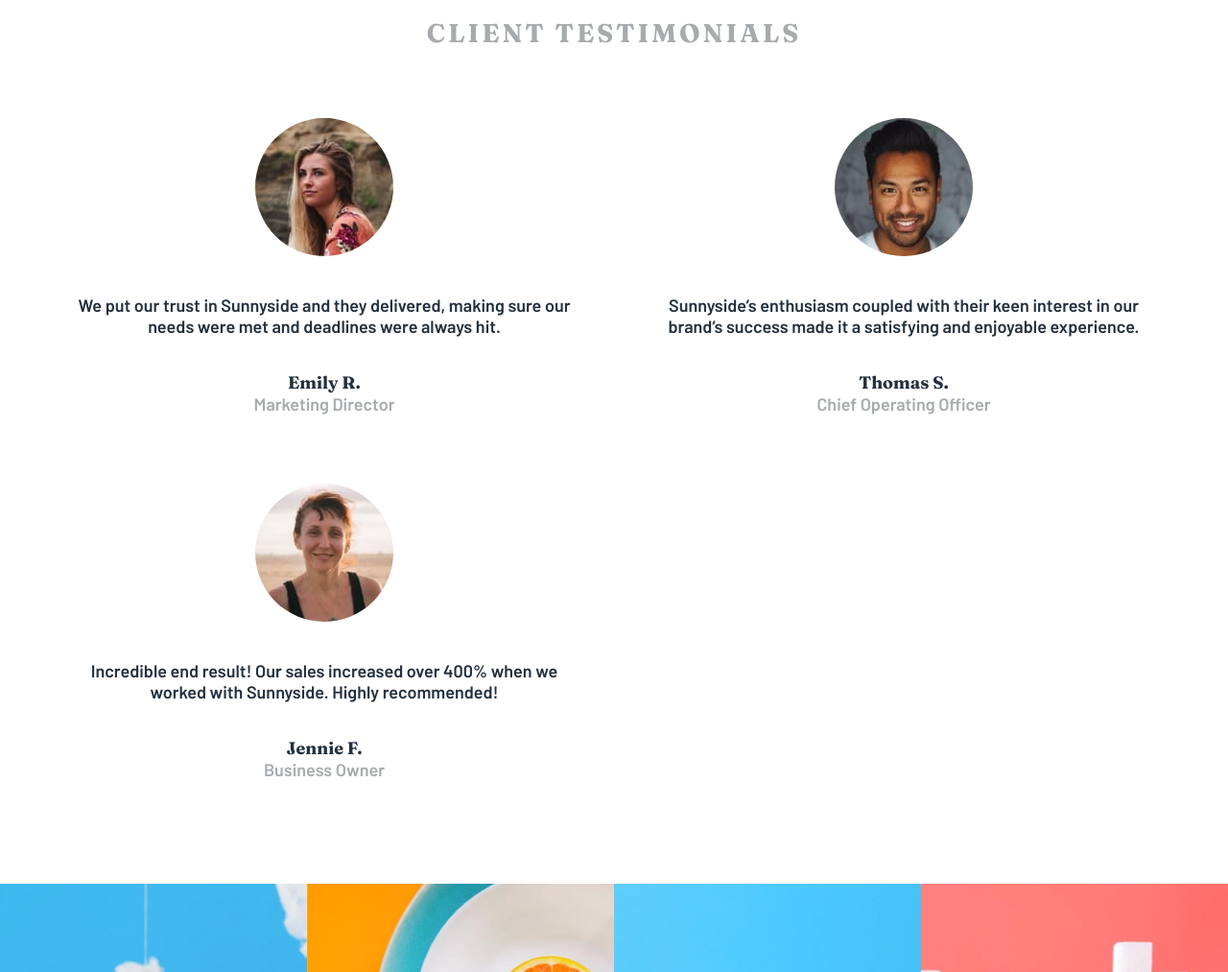
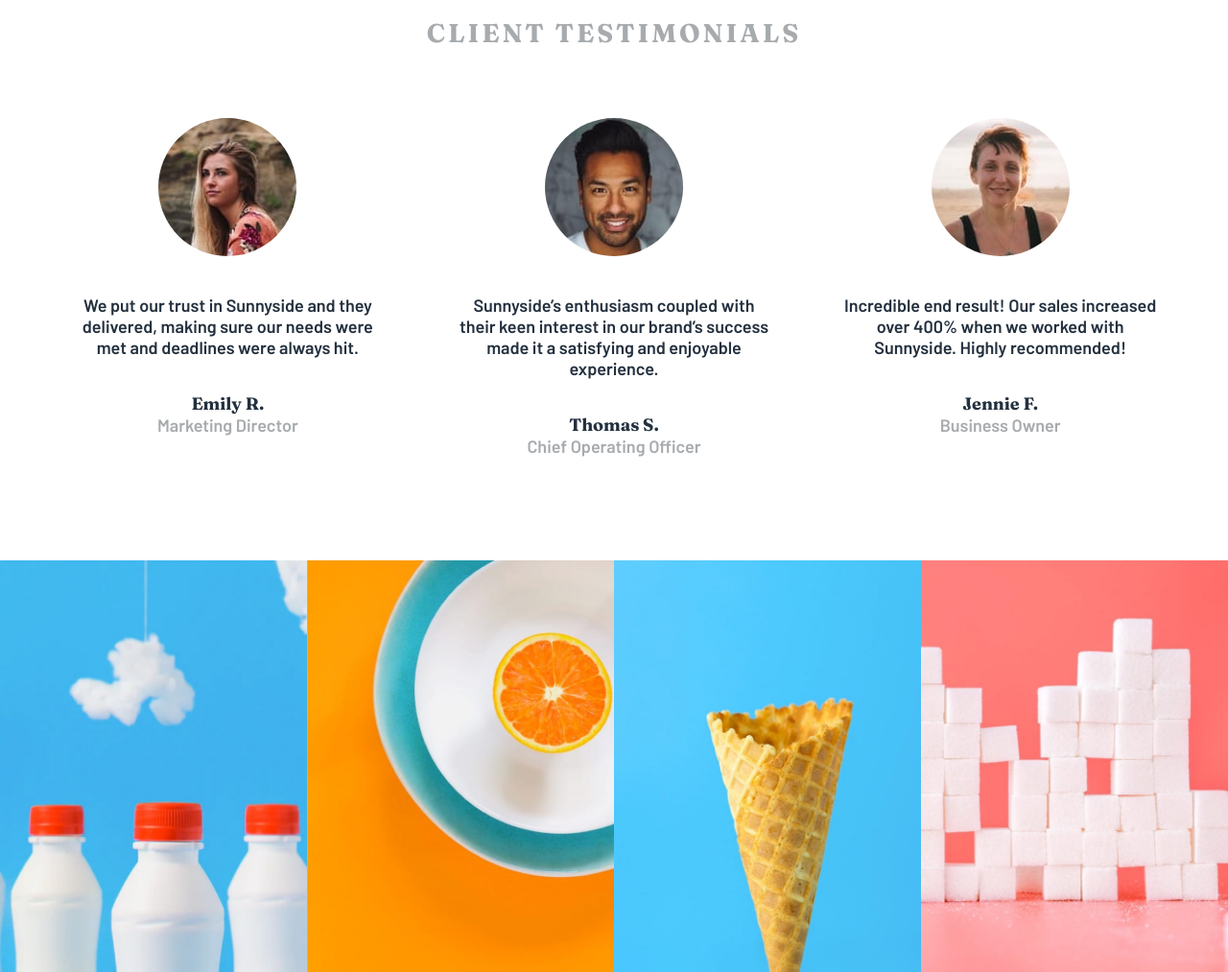
Before and after one commit to Mofe620/sunnyside-landing, a plain HTML site: page index.html in a window 1280 px wide. Shown: the part 2480-3493 px from the top of the page at 96% size. Drawn offline with Linux system fonts and the light colour scheme.

Commit message:
Update style.css

```diff
--- a/style.css
+++ b/style.css
@@ -160,7 +160,7 @@
     letter-spacing: 3px;
 }
 .testimonials .grid {
-    grid-template-columns: auto-fit, minmax(200px, 1fr);
+    grid-template-columns: repeat(auto-fit, minmax(300px, 1fr));
     gap: 4em;
     height: auto;
     margin-top: 4em;
```
